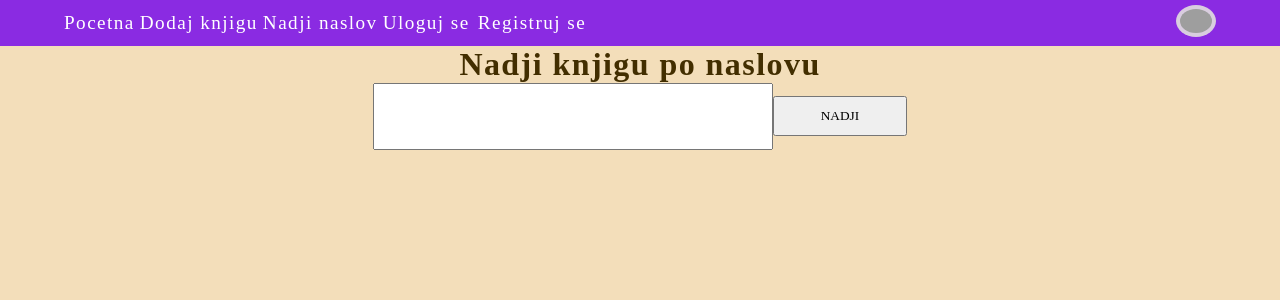
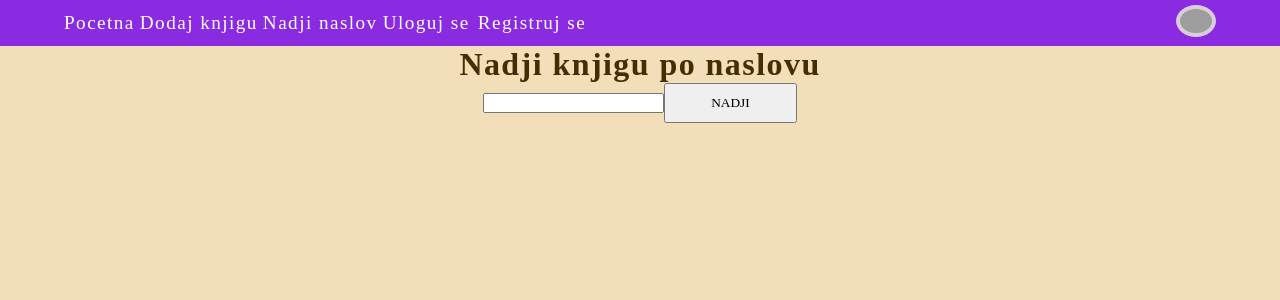
Before and after one commit to Deki1973/BooksLibraryClient, a React (Vite) app: page /books/find in a window 1280 px wide. Shown: the top 300 px of the page. Built offline with nearby package versions, Linux system fonts and the light colour scheme; no server answers; grey boxes are pictures that could not be loaded; a web font is replaced by a local one.

Commit message:
style form

```diff
--- a/src/style/_FindBook.scss
+++ b/src/style/_FindBook.scss
@@ -6,15 +6,15 @@
     justify-content: center;
     align-items: center;
 
-    input{
-        width: 30em;
-        height: 5em;
-
-
+    form{
+        input{
+            font-weight: 900;
+        }
     }
     button{
         cursor: pointer;
         width: 10em;
         height: 3em;
+
     }
 }
```
